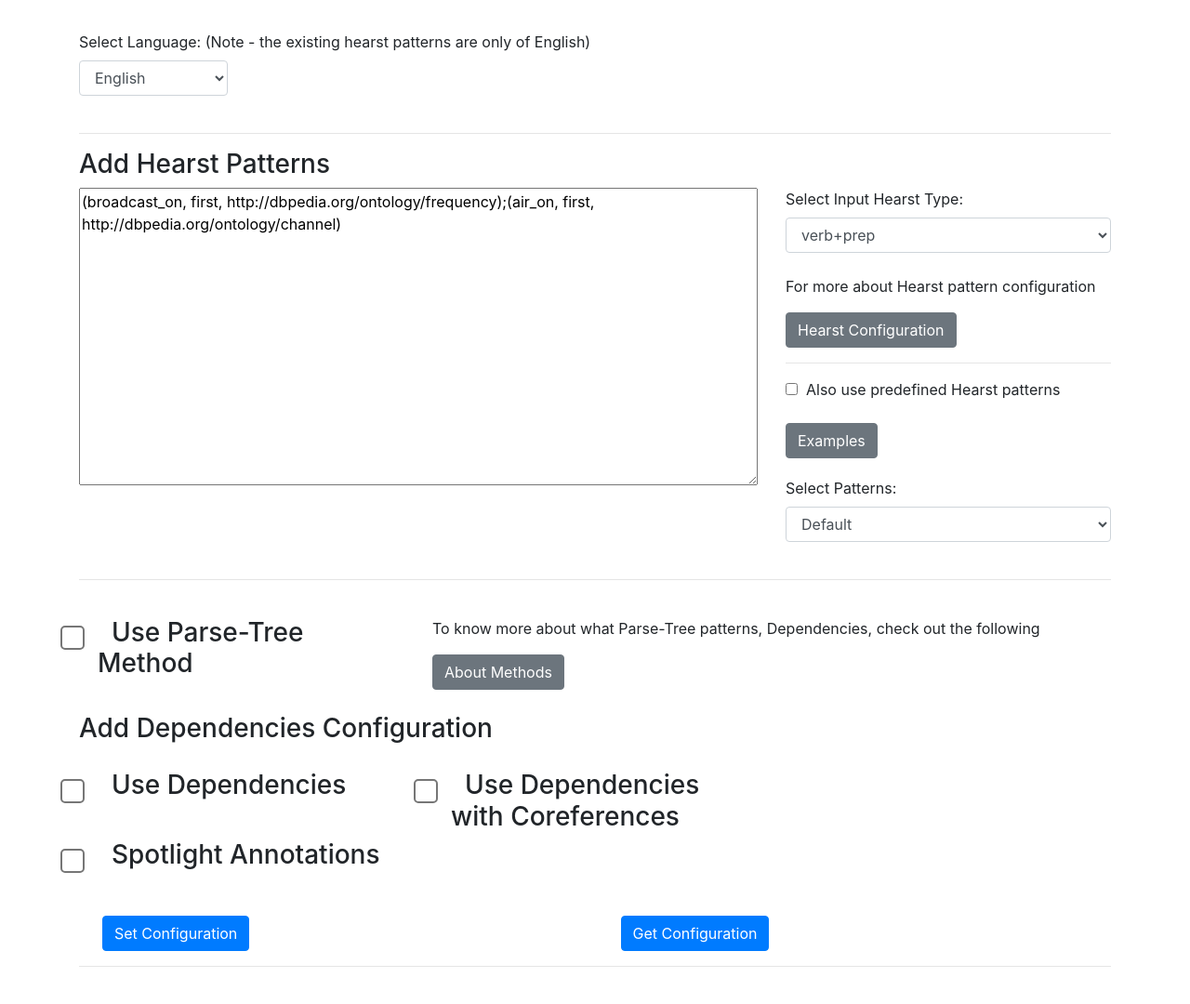
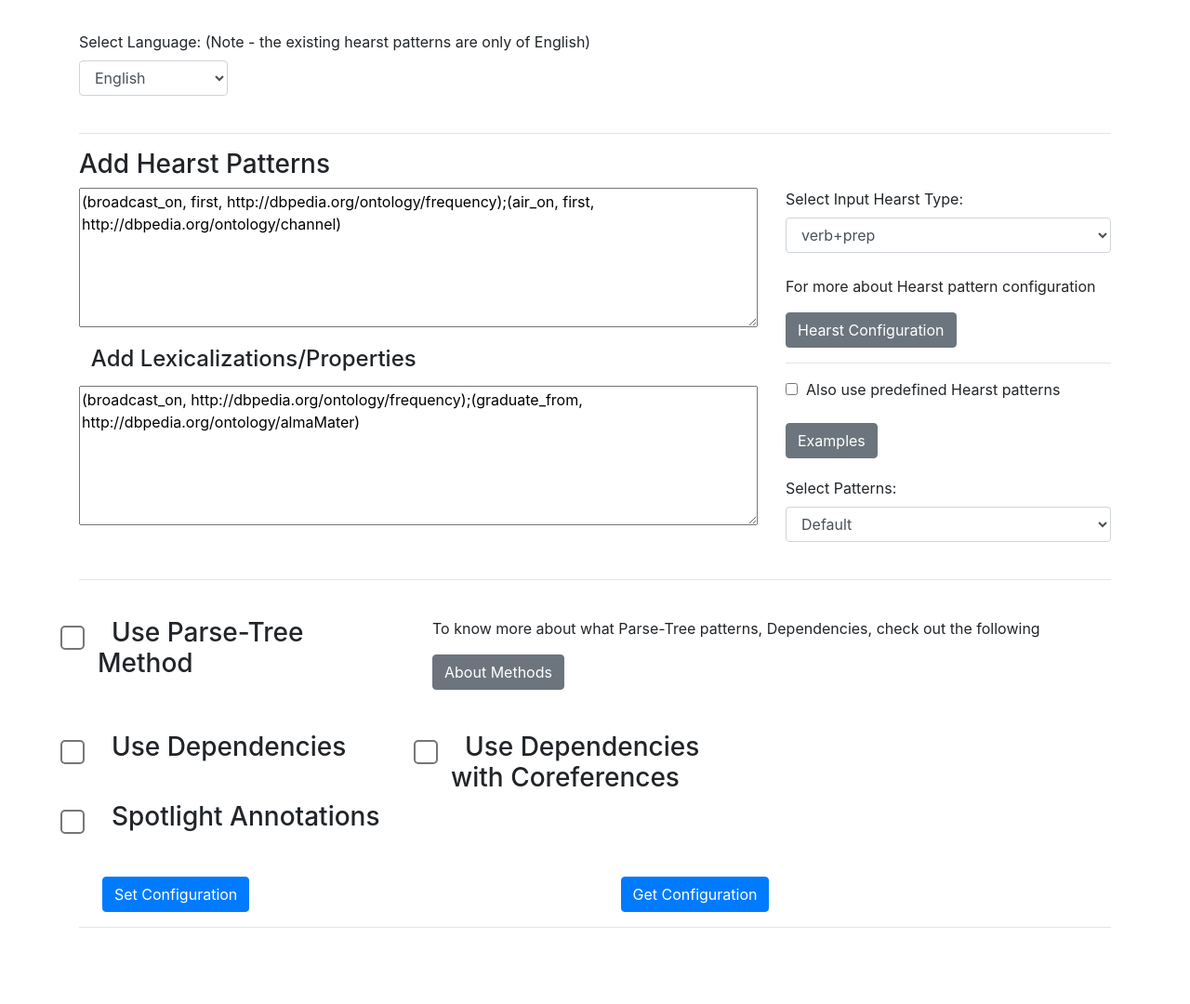
Before and after one commit to sahitpj/TE-webapp, a Flask app: page /config in a window 1280 px wide. Shown: the part 255-1335 px from the top of the page at 93% size. After the commit the page ends 1253 px from the top, so only its background shows below. Run offline with Flask 2, Linux system fonts and the light colour scheme; parts of the project's set-up code (start-up, migrations or seed data) failed here and were passed over; some libraries are stand-ins or nearby versions.

Commit message:
new props textbox added, rdf feature fix

```diff
--- a/app/config_routes.py
+++ b/app/config_routes.py
@@ -43,7 +43,6 @@ def getConfigResults():
     q_use_parse_tree = request.form.get("parse-tree")
     q_use_dependencies = request.form.get("use-dependencies")
     q_use_dependencies_coref = request.form.get("use-dependencies-coref")
-    print(q_use_dependencies_coref)
     q_dependency_num = request.form.get("dependencies-number")
     q_text = request.form.get("comment")
     q_spotlight = request.form.get("spotlight")
@@ -51,6 +50,7 @@ def getConfigResults():
     q_language = request.form.get("language")
 
     hearst_patterns = request.form.get("hearst-patterns")
+    props_input = request.form.get("props")
 
     triples = list()
 
@@ -75,7 +75,10 @@ def getConfigResults():
             start_ptr = end_ptr + len(annotations[i]['surfaceForm'])
             annotated_text.append([1, annotations[i]])
 
+    print(hearst_patterns)
     addn_patterns, props = add_hearst_patterns(parse_hearst_patterns(hearst_patterns), q_hearst_pattern_type, q_hearst_input)
+    dummy_patterns, props_from_input = add_hearst_patterns(parse_hearst_patterns(props_input), q_hearst_pattern_type, q_hearst_input)
+    props.extend(props_from_input)
     for prop in props:
         addn_props[prop[0]] = prop[1]
 
--- a/app/src/rdfUtils.py
+++ b/app/src/rdfUtils.py
@@ -27,7 +27,7 @@ def createRDF(annotated_triples, triples):
         else:
             predicate = BNode()
             rdfGraph.add( (predicate, FOAF.name, Literal(triples[i][1])) )
-            rdfGraph.add( (predicate, RDF.type, RDF.Property) )
+            # rdfGraph.add( (predicate, RDF.type, RDF.Property) )
         """
         object checking
         """
--- a/app/static/main.css
+++ b/app/static/main.css
@@ -64,7 +64,7 @@ html {
 
 .add-hearst textarea {
   width: 100%;
-  height: 320px;
+  height: 150px;
 }
 
 .hearst-ex {
--- a/app/templates/config.html
+++ b/app/templates/config.html
@@ -31,6 +31,8 @@
                         <div class="col-lg-8">
                             <div class="add-hearst">
                                 <textarea name="hearst-patterns" form="config">(broadcast_on, first, http://dbpedia.org/ontology/frequency);(air_on, first, http://dbpedia.org/ontology/channel)</textarea>
+                                <h4 style="margin-top:20px;">&nbsp;&nbsp;Add Lexicalizations/Properties</h4>
+                                <textarea name="props" form="config" style="margin-top:7px;">(broadcast_on, http://dbpedia.org/ontology/frequency);(graduate_from, http://dbpedia.org/ontology/almaMater)</textarea>
                             </div>
                         </div>
                         <div class="col-lg-4">
@@ -75,7 +77,7 @@
                         </div>
                     </div>
                     <div class="row" style="margin-top:25px;">
-                        <h3>&nbsp;&nbsp;Add Dependencies Configuration</h3>
+                        <!-- <h3>&nbsp;&nbsp;Add Dependencies Configuration</h3> -->
                     </div>
                     <div class="row" style="margin-top:20px;"">
                         <div class="col-lg-4">
```
